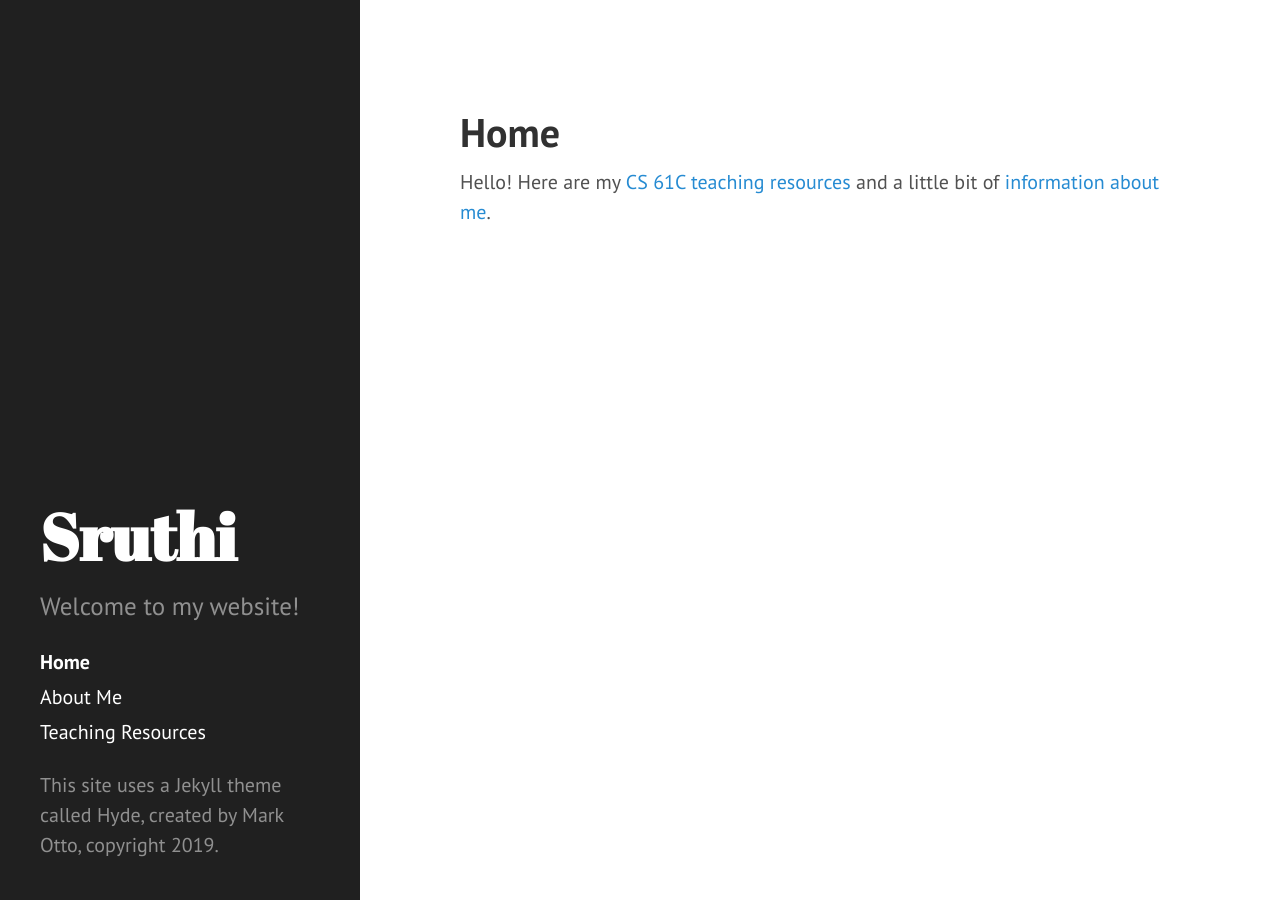
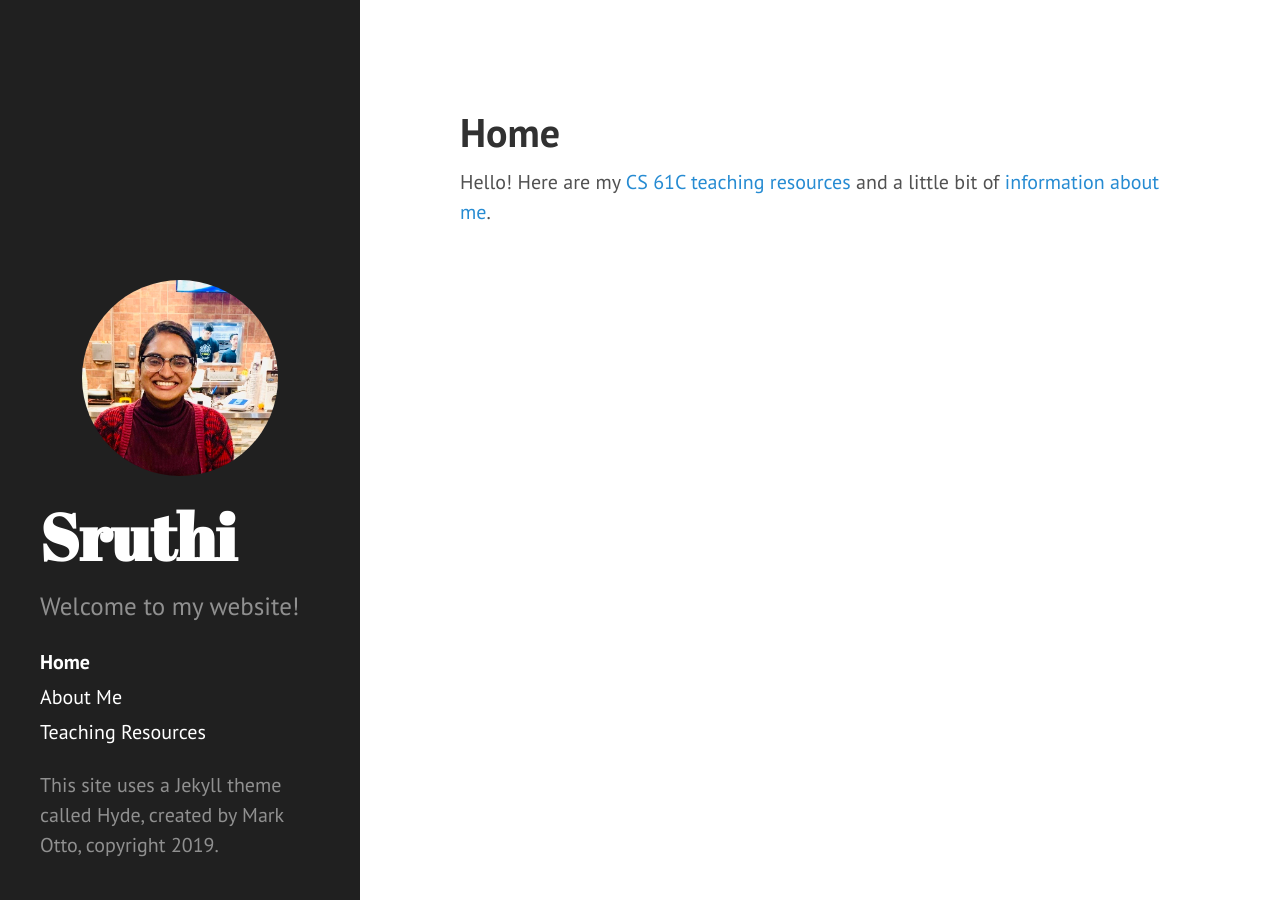
Before and after one commit to sruthiveeragandham/sruthiveeragandham.github.io, a Jekyll site: the page built from index.html, in a window 1280 px wide. Built offline with Jekyll 4.4.1, drawn with Linux system fonts in a browser that asks for light colours; Markdown is read by kramdown in place of the engine named in the settings; the list of posts is cut into pages by our own code.

Commit message:
Put image back in sidebar

```diff
--- a/_includes/sidebar.html
+++ b/_includes/sidebar.html
@@ -1,5 +1,16 @@
 <div class="sidebar">
   <div class="container sidebar-sticky">
+
+    <style>
+      .circular--square {
+        border-radius: 50%;
+        width: 70%;
+      }
+</style>
+<div align="center">
+<img src="https://sruthiveeragandham.github.io/public/IMG_0931.JPG" alt="A picture of me (Sruthi) at a restaurant, taken by my friend Catherine Han!" class="circular--square"/>
+</div>
+
     <div class="sidebar-about">
       <h1>
           Sruthi
```
